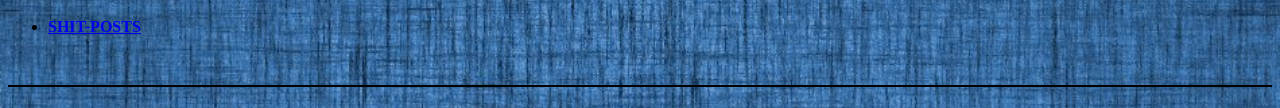
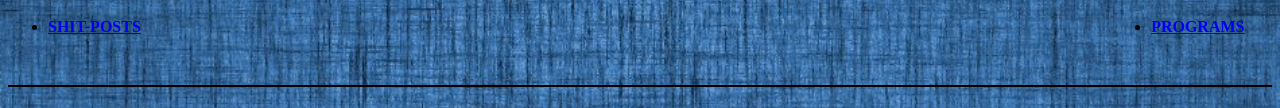
Before and after one commit to dt1906/webi, a plain HTML site: page index.html in a window 1280 px wide. Shown: the part 555-663 px from the top of the page. Drawn offline with Linux system fonts and the light colour scheme.

Commit message:
Update index.html

```diff
--- a/index.html
+++ b/index.html
@@ -70,6 +70,7 @@
         <li><h4><a href="NAMAK-PARAY.html" target="_blank">NAMAK-PARAY</a></h4></li>
         <li><h4><a href="TUTORIALS.html" target="_blank">TUTORIALS</a></h4></li>
         <li><h4><a href="RESEARCH-MATERIAL.html" target="_blank">BOOKS</a></h4></li>
+        <li><h4><a href="programs.html" target="_blank">PROGRAMS</a></h4></li>
     </ul>
 </div>
 <br><br><br><br><br><br><br><br><br><br><br>
```
